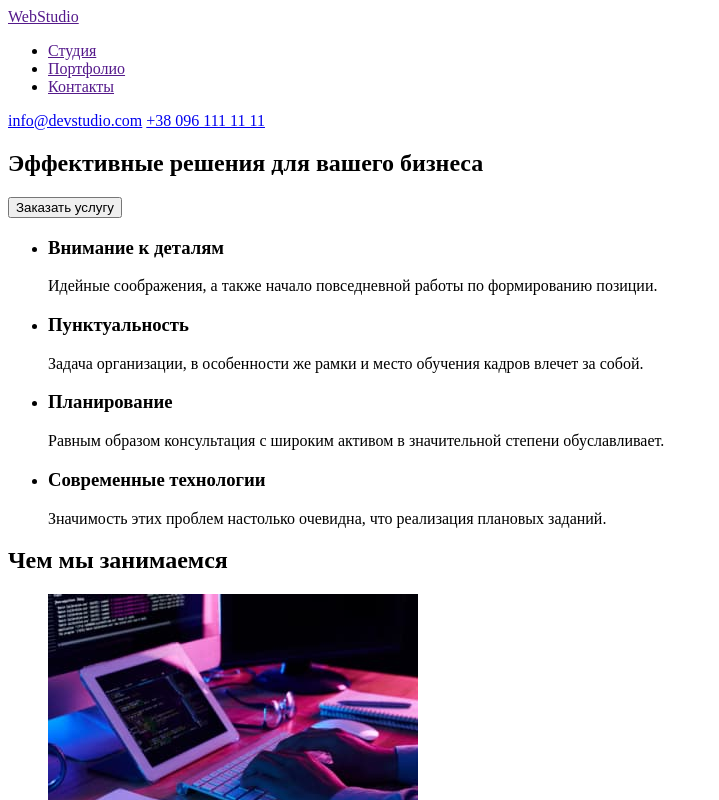
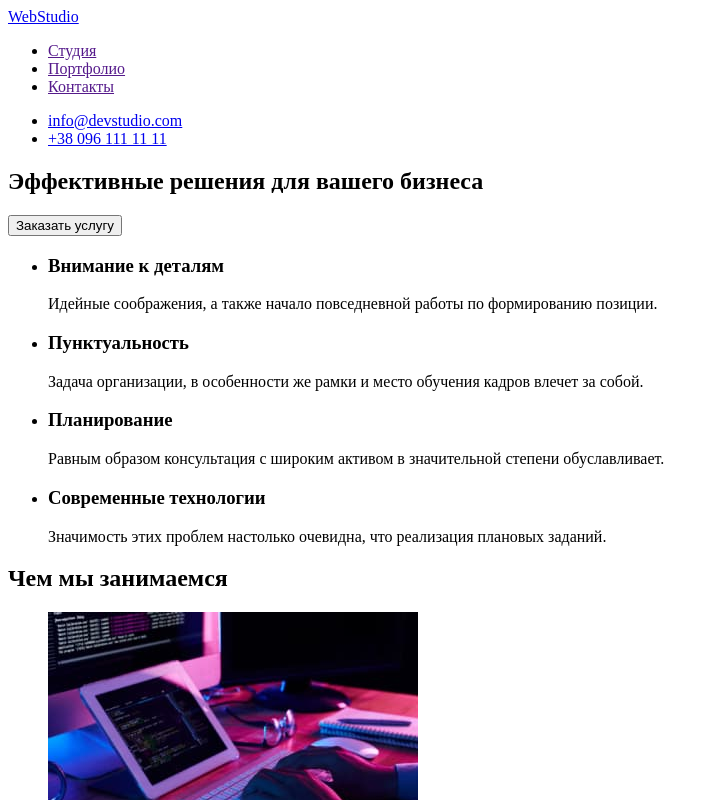
Before and after one commit to xFolzx/goit-markup-hw-01, a plain HTML site: page index.html in a window 1280 px wide. Shown: the top 800 px of the page, without its empty margins (0-719 px from the left). Drawn offline with Linux system fonts and the light colour scheme.

Commit message:
correction html
1) href <webstudio> added to nav in header
2) added ul>li  to the mailto and tel
3)deleted href on img in section "чем мы занимаемся"

```diff
--- a/index.html
+++ b/index.html
@@ -8,16 +8,18 @@
   </head>
   <body>
     <header>
-      <a href="">WebStudio</a>
       <nav>
+        <a href="./index.html">WebStudio</a>
         <ul>
           <li><a href="">Студия</a></li>
           <li><a href="">Портфолио</a></li>
           <li><a href="">Контакты</a></li>
         </ul>
       </nav>
-      <a href="mailto:info@devstudio.com">info@devstudio.com</a>
-      <a href="tel:+380961111111">+38 096 111 11 11</a>
+      <ul>
+        <li><a href="mailto:info@devstudio.com">info@devstudio.com</a></li>
+        <li><a href="tel:+380961111111">+38 096 111 11 11</a></li>
+      </ul>
     </header>
 
     <main>
@@ -60,7 +62,6 @@
         <h2>Чем мы занимаемся</h2>
         <ul>
           <li>
-            <a href=""></a>
             <img
               src="./images/img-1.jpg"
               alt="програмирование на компьютере"
@@ -69,7 +70,6 @@
             />
           </li>
           <li>
-            <a href=""></a>
             <img
               src="./images/img-2.jpg"
               alt="разработка мобильных приложений"
@@ -78,7 +78,6 @@
             />
           </li>
           <li>
-            <a href=""></a>
             <img
               src="./images/img-3.jpg"
               alt="большое количество различных дизайнов"
@@ -139,7 +138,7 @@
     </main>
 
     <footer>
-      <a href="">WebStudio</a>
+      <a href="./index.html">WebStudio</a>
       <address>
         <ul>
           <li>
```
